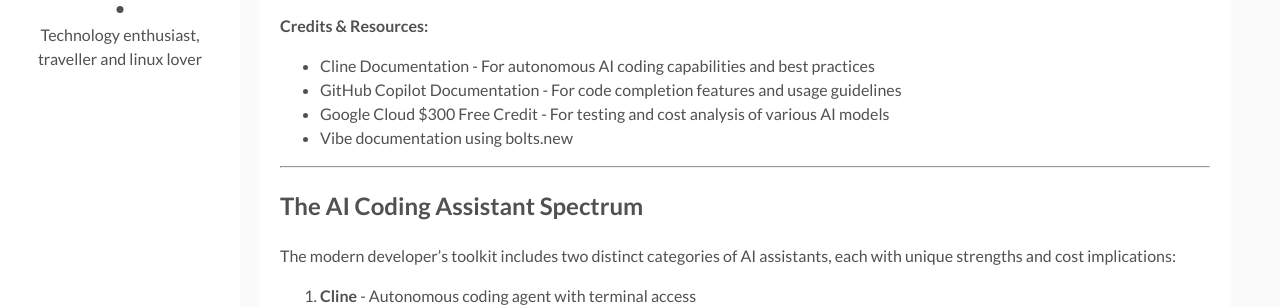
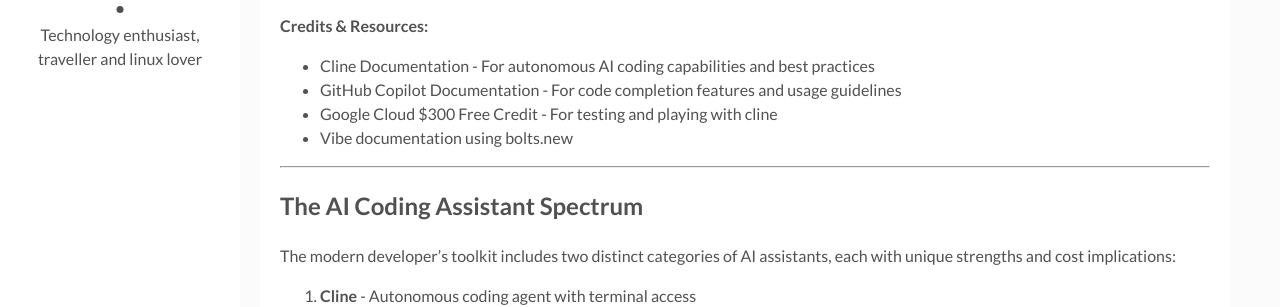
Before and after one commit to nilaybose/nilaybose.github.io, a Jekyll site: the page built from _posts/2025-08-27-ai-tools-comparison-cline-github-co-pilot.markdown, in a window 1280 px wide and 900 px high, scrolled down 631 px. Shown: the part 156-463 px from the top of the window. Built offline with Jekyll 4.4.1, drawn with Linux system fonts in a browser that asks for light colours.

Commit message:
Update 2025-08-27-ai-tools-comparison-cline-github-co-pilot.markdown

```diff
--- a/_posts/2025-08-27-ai-tools-comparison-cline-github-co-pilot.markdown
+++ b/_posts/2025-08-27-ai-tools-comparison-cline-github-co-pilot.markdown
@@ -17,7 +17,7 @@ tags: [AI, Cline, Github Co pilot]
 **Credits & Resources:**
 - Cline Documentation - For autonomous AI coding capabilities and best practices
 - GitHub Copilot Documentation - For code completion features and usage guidelines
-- Google Cloud $300 Free Credit - For testing and cost analysis of various AI models
+- Google Cloud $300 Free Credit - For testing and playing with cline
 - Vibe documentation using bolts.new
 
 ---
```
